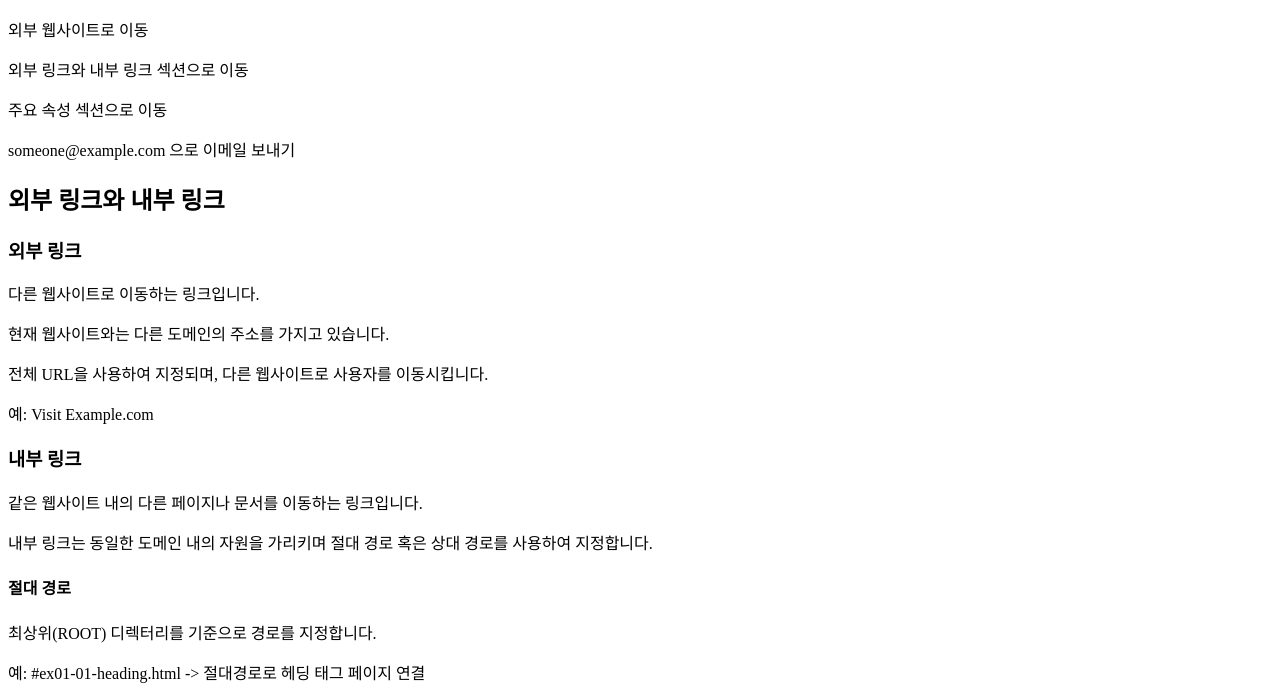
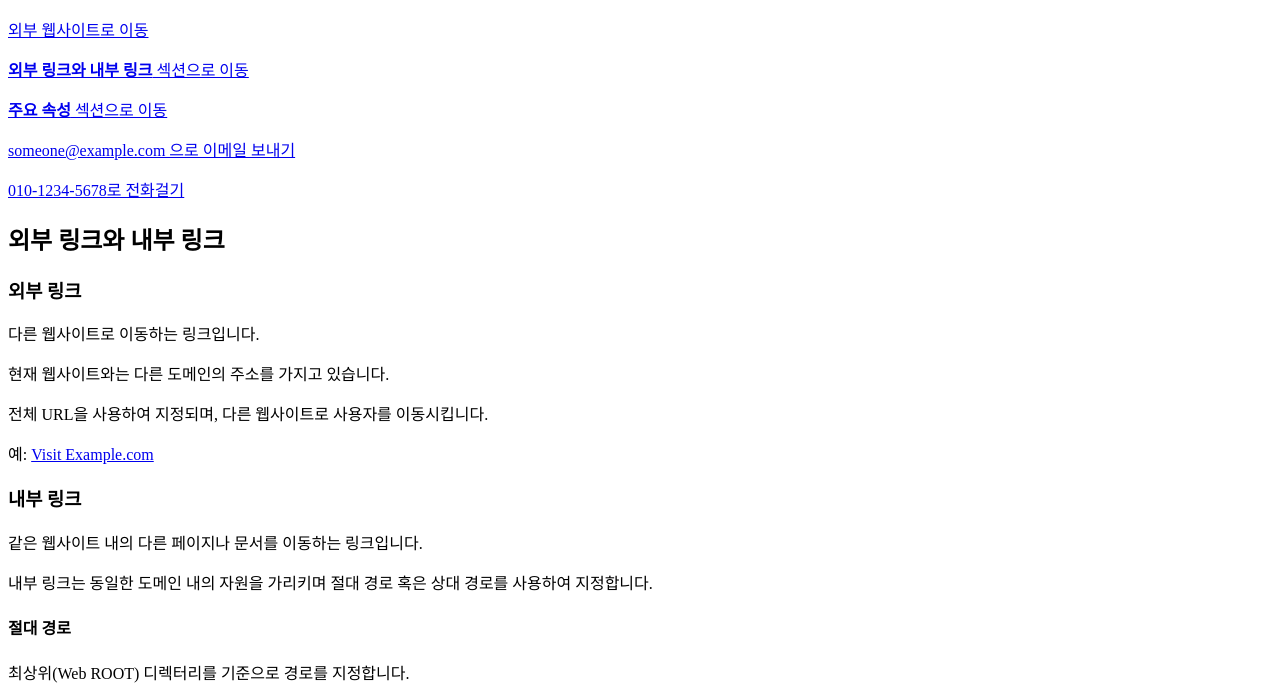
Before and after one commit to iss06/HTMLCSS, a plain HTML site: page ex01-renewal/html02-basic-tags/html02-01-link.html in a window 1280 px wide. Shown: the part 122-807 px from the top of the page. Drawn offline with Linux system fonts and the light colour scheme.

Commit message:
Update html02-01-link.html
link

```diff
--- a/ex01-renewal/html02-basic-tags/html02-01-link.html
+++ b/ex01-renewal/html02-basic-tags/html02-01-link.html
@@ -6,15 +6,30 @@
 </head>
 
 <body>
-    <p>HTML에서 <b>a 태그</b>는 <b>"앵커(anchor)"</b> 태그로, 하이퍼링크를 생성하는 데 사용됩니다. 이 태그는 사용자가 클릭할 수 있는 링크를 정의하며, 주로 다른 페이지나 페이지 내의
-        특정 위치, 또는 이메일 주소 등으로 이동하는 데 사용됩니다.</p>
+    <p>HTML에서 <b>a 태그</b>는 <b>"앵커(anchor)"</b> 태그로,
+        하이퍼링크를 생성하는 데 사용됩니다.
+        이 태그는 사용자가 클릭할 수 있는 링크를 정의하며,
+        주로 다른 페이지나 페이지 내의 특정 위치,
+        또는 이메일 주소 등으로 이동하는 데 사용됩니다.</p>
 
     <h2>a 태그 링크 실습</h2>
 
-    <p>외부 웹사이트로 이동</p>
-    <p>외부 링크와 내부 링크 섹션으로 이동</a></p>
-    <p>주요 속성 섹션으로 이동</a></p>
-    <p>someone@example.com 으로 이메일 보내기</a></p>
+    <!-- 외부 웹사이트로 이동 -->
+    <p><a href="https://www.example.com"
+        title="외부 링크">외부 웹사이트로 이동</a></p>
+    <!-- 페이지 내부 링크 : #아이디 명시
+        링크를 id="section" -> href="#section"
+    -->
+    <p><a href="#section" title="페이지 내부 링크">
+        <b>외부 링크와 내부 링크</b> 섹션으로 이동</a></p>
+    <p><a href="#section2" title="주요 속성"><b>주요 속성</b> 섹션으로 이동</a></p>
+    <!-- href
+        메일 보내기 : mailto:메일주소
+        전화걸기 : tel:전화번호 -->
+    <p><a href="mailto:someone@example.com"
+        title="메일 보내기">someone@example.com 으로 이메일 보내기</a></p>
+    <p><a href="tel:010-1234-5678"
+        title="전화 걸기">010-1234-5678로 전화걸기</a></p>
 
 
     <h2 id="section">외부 링크와 내부 링크</h2>
@@ -23,15 +38,16 @@
     <p>다른 웹사이트로 이동하는 링크입니다.</p>
     <p>현재 웹사이트와는 다른 도메인의 주소를 가지고 있습니다.</p>
     <p>전체 URL을 사용하여 지정되며, 다른 웹사이트로 사용자를 이동시킵니다.</p>
-    <p>예: Visit Example.com</p>
+    <p>예: <a href="https://www.example.com">Visit Example.com</a></p>
 
     <h3>내부 링크</h3>
     <p>같은 웹사이트 내의 다른 페이지나 문서를 이동하는 링크입니다.</p>
     <p>내부 링크는 동일한 도메인 내의 자원을 가리키며 절대 경로 혹은 상대 경로를 사용하여 지정합니다.</p>
 
     <h4>절대 경로</h4>
-    <p>최상위(ROOT) 디렉터리를 기준으로 경로를 지정합니다.</p>
-    <p>예: #ex01-01-heading.html -> 절대경로로 헤딩 태그 페이지 연결</a></p>
+    <p>최상위(Web ROOT) 디렉터리를 기준으로 경로를 지정합니다.</p>
+    <p>예: <a href="/EX01-RENEWAL/html01-text/html01-01-heading.html"
+            title="절대 경로">절대경로로 헤딩 태그 페이지 연결</a></p>
 
     <h4>상대 경로</h4>
     <p>현재 페이지를 기준으로 트리 방식으로 경로를 지정합니다.</p>
```
